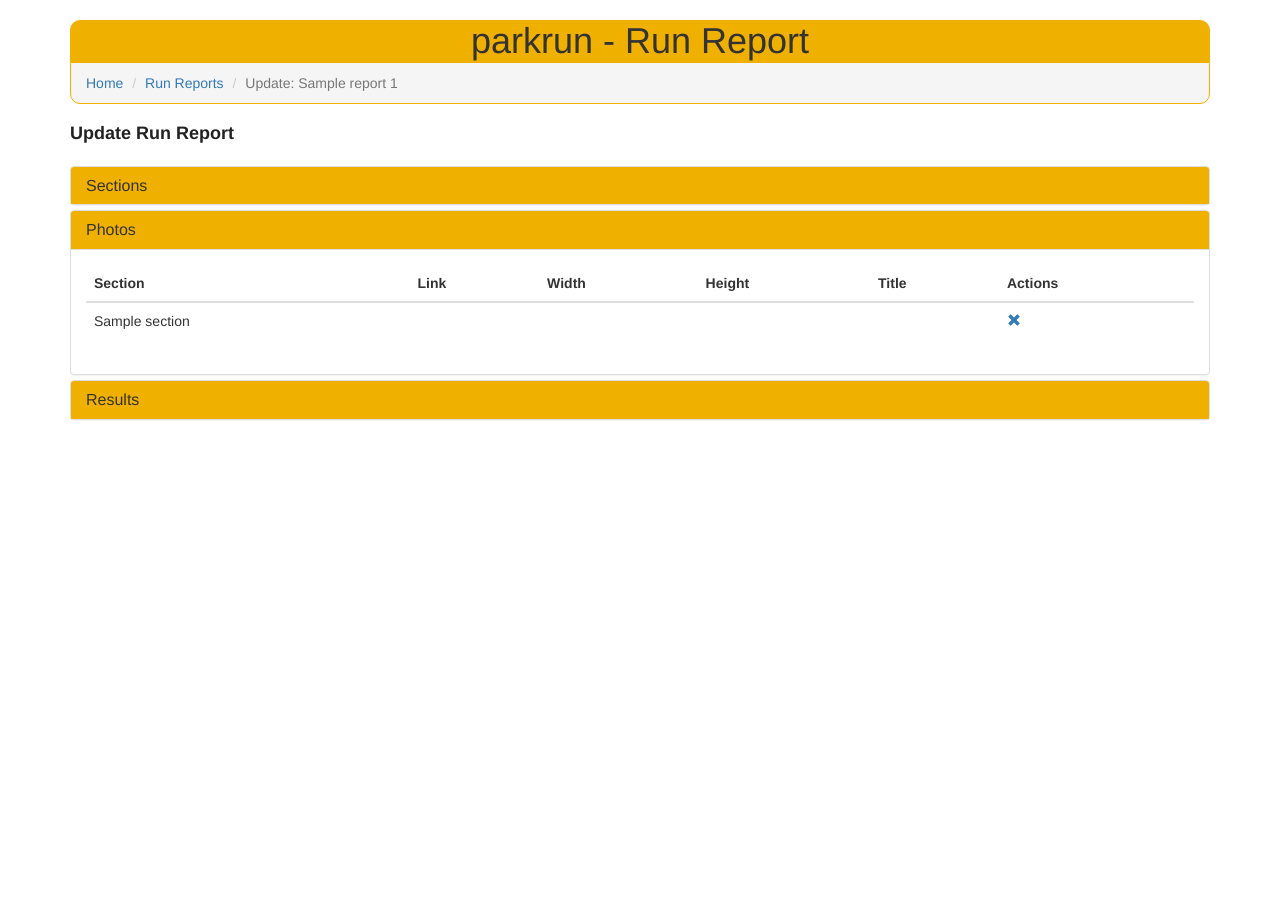
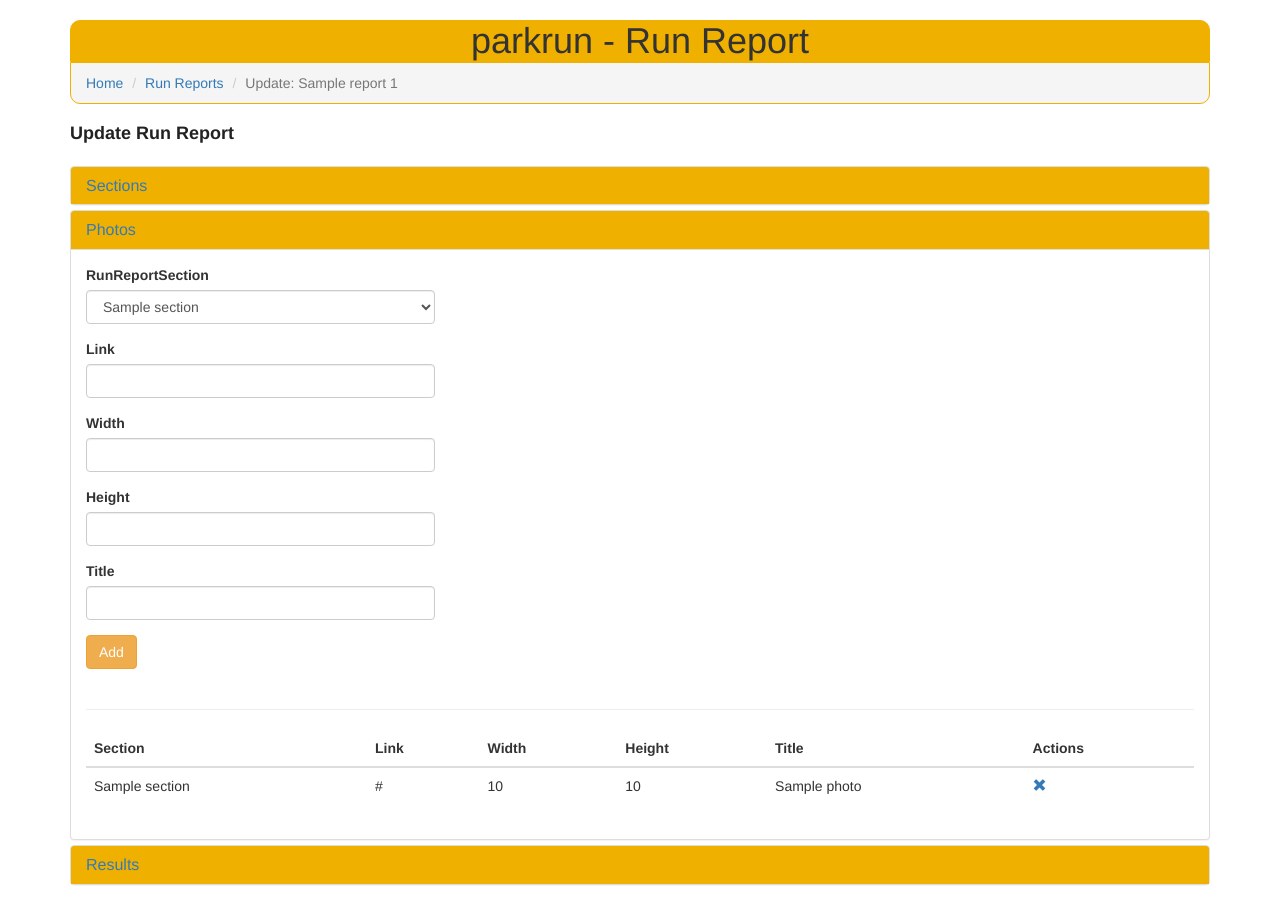
Before and after one commit to flyladyhawke/parkrun_run_report, a Flask app: page /run_report/update/1 in a window 1280 px wide, after a click on "Photos". Shown: the part 52-957 px from the top of the page. Before the commit the page ends 472 px from the top, so only its background shows below. Run offline with Flask 2, Linux system fonts and the light colour scheme; tables that the repository leaves empty hold one stand-in row (values such as "Sample post"); some libraries are stand-ins or nearby versions.

Commit message:
Add form for photos and results

```diff
--- a/app/forms.py
+++ b/app/forms.py
@@ -2,7 +2,7 @@ from flask_wtf import FlaskForm
 from wtforms import StringField, PasswordField, BooleanField, SubmitField, SelectField, TextAreaField
 from wtforms.ext.sqlalchemy.fields import QuerySelectField
 from wtforms.validators import DataRequired, EqualTo, Email, ValidationError
-from app.models import RunReport, Section, User
+from app.models import RunReport, Section, User, RunReportSection
 
 
 class LoginForm(FlaskForm):
@@ -56,6 +56,19 @@ class SectionForm(FlaskForm):
     submit = SubmitField('Add')
 
 
+class RunReportPhotoForm(FlaskForm):
+    run_report_section_id =  QuerySelectField(
+        'RunReportSection',
+        validators=[DataRequired()],
+        query_factory=lambda: RunReportSection.query.order_by(RunReportSection.order.asc()).all()
+    )
+    link = StringField('Link', validators=[DataRequired()])
+    width = StringField('Width')
+    height = StringField('Height')
+    title = StringField('Title')
+    submit = SubmitField('Add')
+
+
 class RunReportSectionForm(FlaskForm):
     run_report_id = QuerySelectField(
         'Run Report',
@@ -70,3 +83,14 @@ class RunReportSectionForm(FlaskForm):
     order = StringField('Order')
     display = BooleanField('Display')
     submit = SubmitField('Add')
+
+
+class RunReportResultForm(FlaskForm):
+    run_report_id = QuerySelectField(
+        'Run Report',
+        validators=[DataRequired()],
+        query_factory=lambda: RunReport.query.order_by(RunReport.event_name.asc()).all()
+    )
+    event_result = TextAreaField('Event Result')
+    is_current = BooleanField('Is Current')
+    submit = SubmitField('Add')
--- a/app/models.py
+++ b/app/models.py
@@ -79,6 +79,9 @@ class RunReportSection(db.Model):
     display = db.Column(db.Integer)
     photos = db.relationship('RunReportPhoto', backref='section', lazy='dynamic')
 
+    def __repr__(self):
+        return '{}'.format(self.section.name)
+
 
 class RunReportSectionText(db.Model):
     id = db.Column(db.Integer, primary_key=True)
--- a/app/routes.py
+++ b/app/routes.py
@@ -1,6 +1,7 @@
 from flask import render_template, url_for, redirect, flash, request
 from app import app, db
-from app.forms import RunReportForm, RunReportSectionForm, SectionForm, LoginForm, RegistrationForm, PasswordResetForm
+from app.forms import RunReportForm, RunReportSectionForm, SectionForm, LoginForm, RegistrationForm, PasswordResetForm, \
+    RunReportPhotoForm, RunReportResultForm
 from src import run_report_utils
 from app.models import RunReport, RunReportSection, Section, User, RunReportResult, RunReportPhoto
 from flask_login import login_required, current_user, login_user, logout_user
@@ -138,27 +139,64 @@ def run_report_add():
 
 @app.route('/run_report/update/<run_report_id>', methods=['GET', 'POST'])
 def run_report_update(run_report_id):
-    form = RunReportSectionForm()
-    if form.validate_on_submit():
-        # Check whether there is already this section
-        found = RunReportSection.query.filter_by(run_report_id=run_report_id, section_id=form.section_id.data.id).first()
-        if found:
-            flash('This section was already added.', 'danger')
-        else:
-            model = RunReportSection()
-            form.populate_obj(model)
-            model.section_id = model.section_id.id
-            model.run_report_id = model.run_report_id.id
-            db.session.add(model)
-            db.session.commit()
-            flash('This section has been added', 'success')
-    elif request.method == 'GET':
-        form.run_report_id = run_report_id
-        form.display.data = 1
+    forms = {
+        'RunReportSection': RunReportSectionForm(),
+        'RunReportPhoto': RunReportPhotoForm(),
+        'RunReportResult': RunReportResultForm(),
+    }
+    active = 'RunReportSection'
+
+    for name, form in forms.items():
+        if name == 'RunReportSection':
+            if form.validate_on_submit() and form.section_id.data:
+                # Check whether there is already this section
+                found = RunReportSection.query.filter_by(run_report_id=run_report_id, section_id=form.section_id.data.id).first()
+                if found:
+                    flash('This was already added.', 'danger')
+                else:
+                    model = RunReportSection()
+                    form.populate_obj(model)
+                    model.section_id = model.section_id.id
+                    model.run_report_id = model.run_report_id.id
+                    db.session.add(model)
+                    db.session.commit()
+                    flash('This has been added', 'success')
+        elif name == 'RunReportPhoto':
+            if form.validate_on_submit() and form.link.data:
+                active = 'RunReportPhoto'
+                # Check whether there is already this link
+                found = RunReportPhoto.query.filter_by(link=form.link.data).first()
+                if found:
+                    flash('This was already added.', 'danger')
+                else:
+                    model = RunReportPhoto()
+                    form.populate_obj(model)
+                    model.run_report_section_id = model.run_report_section_id.id
+                    db.session.add(model)
+                    db.session.commit()
+                    flash('This has been added', 'success')
+        elif name == 'RunReportResult':
+            if form.validate_on_submit() and form.event_result.data:
+                active = 'RunReportResult'
+                # Check whether there is already this link
+                found = RunReportResult.query.filter_by(event_result=form.event_result.data).first()
+                if found:
+                    flash('This was already added.', 'danger')
+                else:
+                    model = RunReportResult()
+                    form.populate_obj(model)
+                    model.run_report_id = model.run_report_id.id
+                    db.session.add(model)
+                    db.session.commit()
+                    flash('This has been added', 'success')
+
+    if request.method == 'GET':
+        forms['RunReportSection'].run_report_id = run_report_id
+        forms['RunReportSection'].display.data = 1
     current = RunReport.query.filter_by(id=run_report_id).first()
     sections = RunReportSection.query.filter_by(run_report_id=run_report_id)
     event_results = RunReportResult.query.filter_by(run_report_id=run_report_id)
-    photos = current.sections.join(RunReportSection.photos).filter_by(run_report_section_id=RunReportSection.id)
+    photos = RunReportPhoto.query.join(RunReportPhoto.section).filter_by(run_report_id=run_report_id)
     breadcrumbs = [
         {'link': url_for('index'), 'text': 'Home', 'visible': True},
         {'link': url_for('run_report_list'), 'text': 'Run Reports', 'visible': True},
@@ -167,10 +205,11 @@ def run_report_update(run_report_id):
     return render_template(
         'run_report_update.html',
         title='Sections',
-        form=form,
+        forms=forms,
+        active=active,
         current=current,
         sections=sections,
-        event_results=event_results,
+        results=event_results,
         photos=photos,
         breadcrumbs=breadcrumbs,
         accordions=['accordion']
@@ -187,8 +226,6 @@ def run_report_export(run_report_id):
         {'text': 'Export'}
     ]
     week = RunReportWeek(current.event_name, current.event_number)
-
-
     html = week.create_week(4)
     return render_template(
         'export.html',
--- a/app/templates/run_report_update.html
+++ b/app/templates/run_report_update.html
@@ -6,15 +6,13 @@
     <div class="panel-group" id="accordion">
         <div class="panel panel-default">
             <div class="panel-heading parkrun">
-                <h4 class="panel-title">
-                    <a data-toggle="collapse" data-parent="#accordion" href="#collapse-sections">Sections</a>
-                </h4>
+            <a data-toggle="collapse" data-parent="#accordion" href="#collapse-sections"><h4 class="panel-title">Sections</h4></a>
             </div>
-            <div id="collapse-sections" class="panel-collapse collapse in">
+            <div id="collapse-sections" class="panel-collapse collapse{% if active == 'RunReportSection' %} in{% endif %}">
                 <div class="panel-body">
                     <div class="row">
                         <div class="col-md-4">
-                            {{ wtf.quick_form(form, button_map={'submit': 'warning'}) }}
+                            {{ wtf.quick_form(forms['RunReportSection'], button_map={'submit': 'warning'}) }}
                         </div>
                     </div>
                     <br/>
@@ -46,12 +44,17 @@
         </div>
         <div class="panel panel-default">
             <div class="panel-heading parkrun">
-                <h4 class="panel-title">
-                    <a data-toggle="collapse" data-parent="#accordion" href="#collapse-photos">Photos</a>
-                </h4>
+                <a data-toggle="collapse" data-parent="#accordion" href="#collapse-photos"><h4 class="panel-title">Photos</h4></a>
             </div>
-            <div id="collapse-photos" class="panel-collapse collapse">
+            <div id="collapse-photos" class="panel-collapse collapse{% if active == 'RunReportPhoto' %} in{% endif %}">
                 <div class="panel-body">
+                    <div class="row">
+                        <div class="col-md-4">
+                            {{ wtf.quick_form(forms['RunReportPhoto'], button_map={'submit': 'warning'}) }}
+                        </div>
+                    </div>
+                    <br/>
+                    <hr/>
                     <table class="table" id="event-photo-list" data-page-length='25'>
                         <thead>
                         <tr>
@@ -78,36 +81,42 @@
                     {% endfor %}
                     </tbody>
                     </table>
-
                 </div>
             </div>
         </div>
         <div class="panel panel-default">
             <div class="panel-heading parkrun">
-                <h4 class="panel-title">
-                    <a data-toggle="collapse" data-parent="#accordion" href="#collapse-results">Results</a>
-                </h4>
+                <a data-toggle="collapse" data-parent="#accordion" href="#collapse-results"><h4 class="panel-title">Results</h4></a>
             </div>
-            <div id="collapse-results" class="panel-collapse collapse">
+            <div id="collapse-results" class="panel-collapse collapse{% if active == 'RunReportResult' %} in{% endif %}">
                 <div class="panel-body">
+                    <div class="row">
+                        <div class="col-md-4">
+                            {{ wtf.quick_form(forms['RunReportResult'], button_map={'submit': 'warning'}) }}
+                        </div>
+                    </div>
+                    <br/>
+                    <hr/>
                     <table class="table" id="event-result-list" data-page-length='25'>
                         <thead>
                         <tr>
                             <th>Text</th>
+                            <th>Is Current</th>
                             <th data-searchable="false" data-orderable="false">Actions</th>
                         </tr>
                         </thead>
                     <tbody>
                     {% for item in results %}
                         <tr>
-                            <td>{{ item.text }}</td>
+                            <td>{{ item.event_result }}</td>
+                            <td>{{ 'Yes' if item.is_current else 'No' }}</td>
+                            <td>
                             <a href="{{ url_for('run_report_section_delete', run_report_section_id=item.id) }}" title="delete"><span class="glyphicon glyphicon-remove" aria-hidden="true"></span></a>
                             </td>
                         </tr>
                     {% endfor %}
                     </tbody>
                     </table>
-
                 </div>
             </div>
         </div>
```
